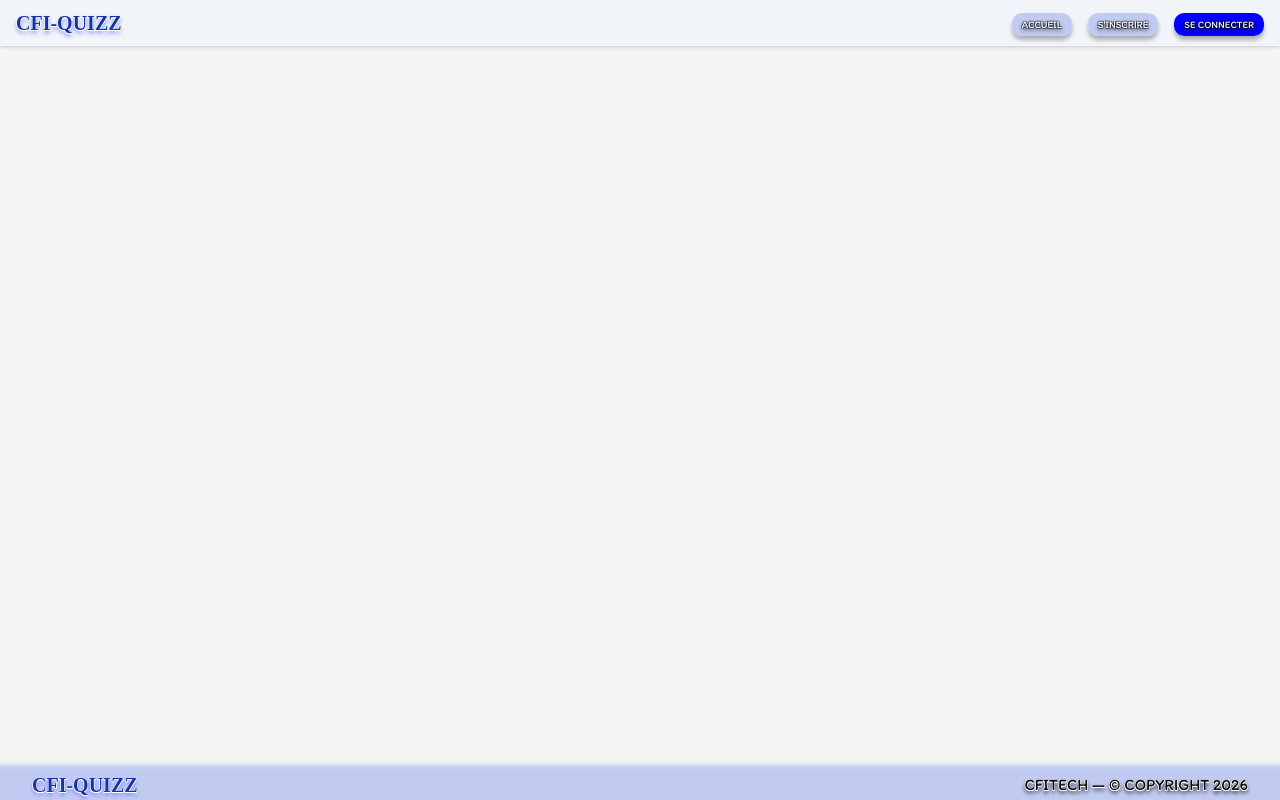
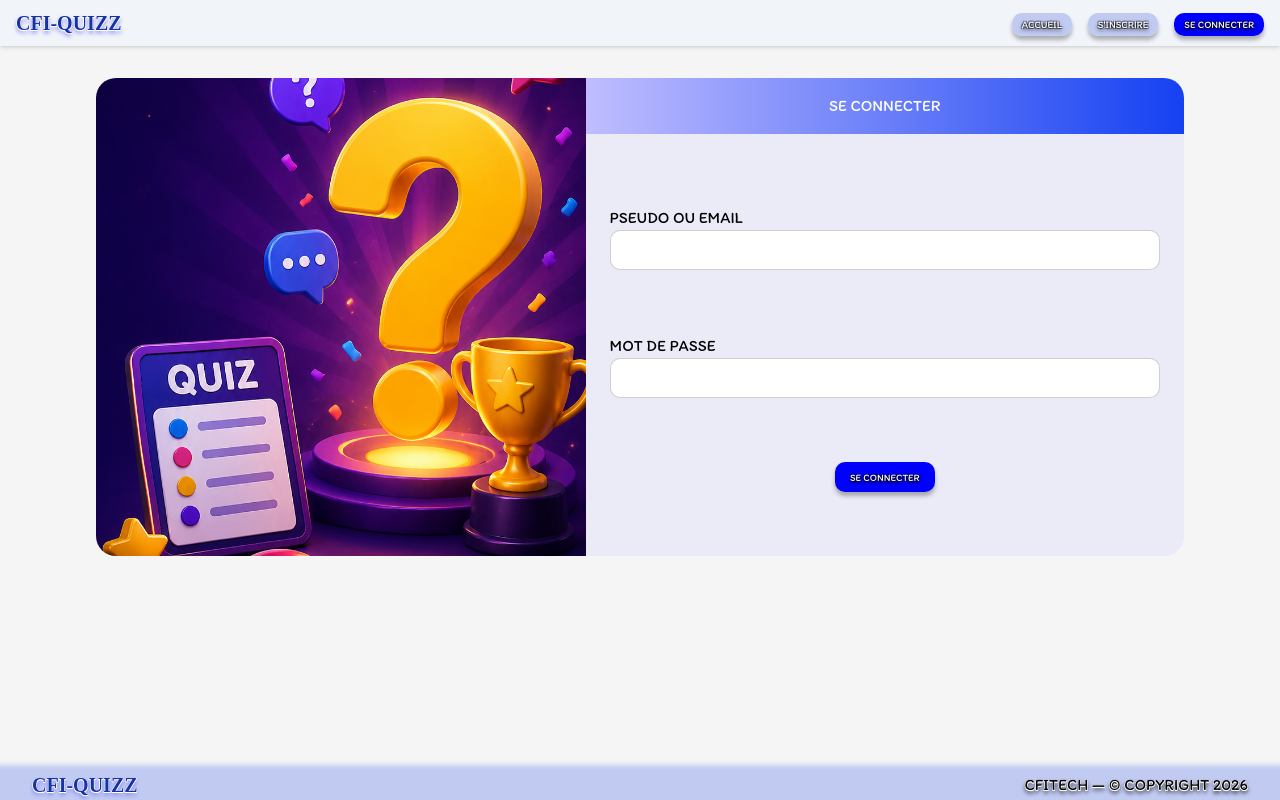
Before and after one commit to isma-dmh/projet-quizz-2026, a React (Vite) app: page /connexion in a window 1280 px wide. Built offline with nearby package versions, Linux system fonts and the light colour scheme; a web font is replaced by a local one.

Commit message:
Ajout formulaire + style

```diff
--- a/src/App.jsx
+++ b/src/App.jsx
@@ -4,6 +4,7 @@ import { Header } from "./components/Header";
 import { Home } from "./pages/Home";
 import { Footer } from "./components/Footer";
 import { Inscription } from "./pages/Inscription";
+import { Connexion } from "./pages/Connexion";
 
 function App() {
   return (
@@ -13,6 +14,7 @@ function App() {
         <Routes>
           <Route path="/" element={<Home />} />
           <Route path="/inscription" element={<Inscription />} />
+          <Route path="/connexion" element={<Connexion />} />
         </Routes>
       </main>
       <Footer />
--- /dev/null
+++ b/src/assets/styles/connexion.css
@@ -0,0 +1,81 @@
+input {
+  background-color: white;
+  border: solid 1px rgba(0, 0, 0, 0.189);
+  border-radius: 10px;
+  min-height: 40px;
+  padding: 0 1rem;
+}
+
+.bloc-formulaire {
+  display: flex;
+  width: 85%;
+  justify-self: center;
+  padding-bottom: 2rem;
+}
+
+.bloc-formulaire > .img-container {
+  background-image: url("../images/connexion.png");
+  background-size: cover;
+  background-repeat: no-repeat;
+  background-position: center;
+  width: 45%;
+  border-top-left-radius: 20px;
+  border-bottom-left-radius: 20px;
+}
+
+.bloc-formulaire > .formulaire {
+  flex: 1;
+  min-width: 0;
+  h2 {
+    text-align: center;
+    background: linear-gradient(to right, #c0bdff, #1541f2);
+    color: white;
+    padding: 1rem 0;
+    border-top-right-radius: 20px;
+  }
+
+  form {
+    padding: 4.5rem 1.5rem 4rem 1.5rem;
+    display: flex;
+    flex-direction: column;
+    gap: 4rem;
+    background-color: #c0bdff33;
+    border-bottom-right-radius: 20px;
+  }
+
+  .bloc-input {
+    display: flex;
+    flex-direction: column;
+  }
+
+}
+
+@media (max-width: 900px) {
+  .img-container {
+    display: none;
+  }
+
+  .bloc-formulaire > .formulaire {
+    h2 {
+      border-top-left-radius: 20px;
+    }
+
+    form {
+      border-bottom-left-radius: 20px;
+      border-bottom-right-radius: 20px;
+    }
+  }
+}
+
+@media (max-width: 600px) {
+  .bloc-formulaire {
+    width: 100%;
+
+    .formulaire {
+      h2,
+      form {
+        border-radius: 0;
+      }
+    }
+  }
+}
--- a/src/components/Header.jsx
+++ b/src/components/Header.jsx
@@ -40,7 +40,7 @@ export const Header = () => {
             </NavLink>
           </li>
           <li>
-            <NavLink to="/" className=" boutton btn-connect">
+            <NavLink to="/connexion" className=" boutton btn-connect">
               SE CONNECTER
             </NavLink>
           </li>
--- /dev/null
+++ b/src/pages/Connexion.jsx
@@ -0,0 +1,47 @@
+import "../assets/styles/connexion.css";
+import { useState } from "react";
+
+export const Connexion = () => {
+  const [form, setForm] = useState({
+    pseudoEmail: "",
+    mdp: "",
+  });
+
+  const handleChange = (e) => {
+    const { name, value } = e.target;
+    setForm({ ...form, [name]: value });
+  };
+
+  return (
+    <div className="bloc-formulaire">
+      <div className="img-container"></div>
+      <div className="formulaire">
+        <h2>SE CONNECTER</h2>
+        <form action="">
+          <div className="bloc-input">
+            <label htmlFor="email">PSEUDO OU EMAIL</label>
+            <input
+              onChange={handleChange}
+              type="email"
+              name="email"
+              value={form.email}
+            />
+          </div>
+          <div className="bloc-input">
+            <label htmlFor="mdp">MOT DE PASSE</label>
+            <input
+              onChange={handleChange}
+              type="password"
+              name="mdp"
+              value={form.mdp}
+            />
+          </div>
+
+          <button type="button" className=" boutton btn-connect">
+            SE CONNECTER
+          </button>
+        </form>
+      </div>
+    </div>
+  );
+};
--- a/src/pages/Home.jsx
+++ b/src/pages/Home.jsx
@@ -25,7 +25,7 @@ export const Home = () => {
         <Link to={"/inscription"} className="boutton">
           S'INSCRIRE
         </Link>
-        <Link to={"/"} className=" boutton btn-connect">
+        <Link to={"/connexion"} className=" boutton btn-connect">
           SE CONNECTER
         </Link>
       </div>
--- a/src/pages/Inscription.jsx
+++ b/src/pages/Inscription.jsx
@@ -55,7 +55,7 @@ export const Inscription = () => {
       check: true,
     });
 
-    if (!isValid) return;
+    if (!isValid()) return;
 
     try {
       const response = await fetch("http://localhost/back-quizz/inscription.php", {
```
Also changed, not shown: src/assets/images/connexion.png (added).
